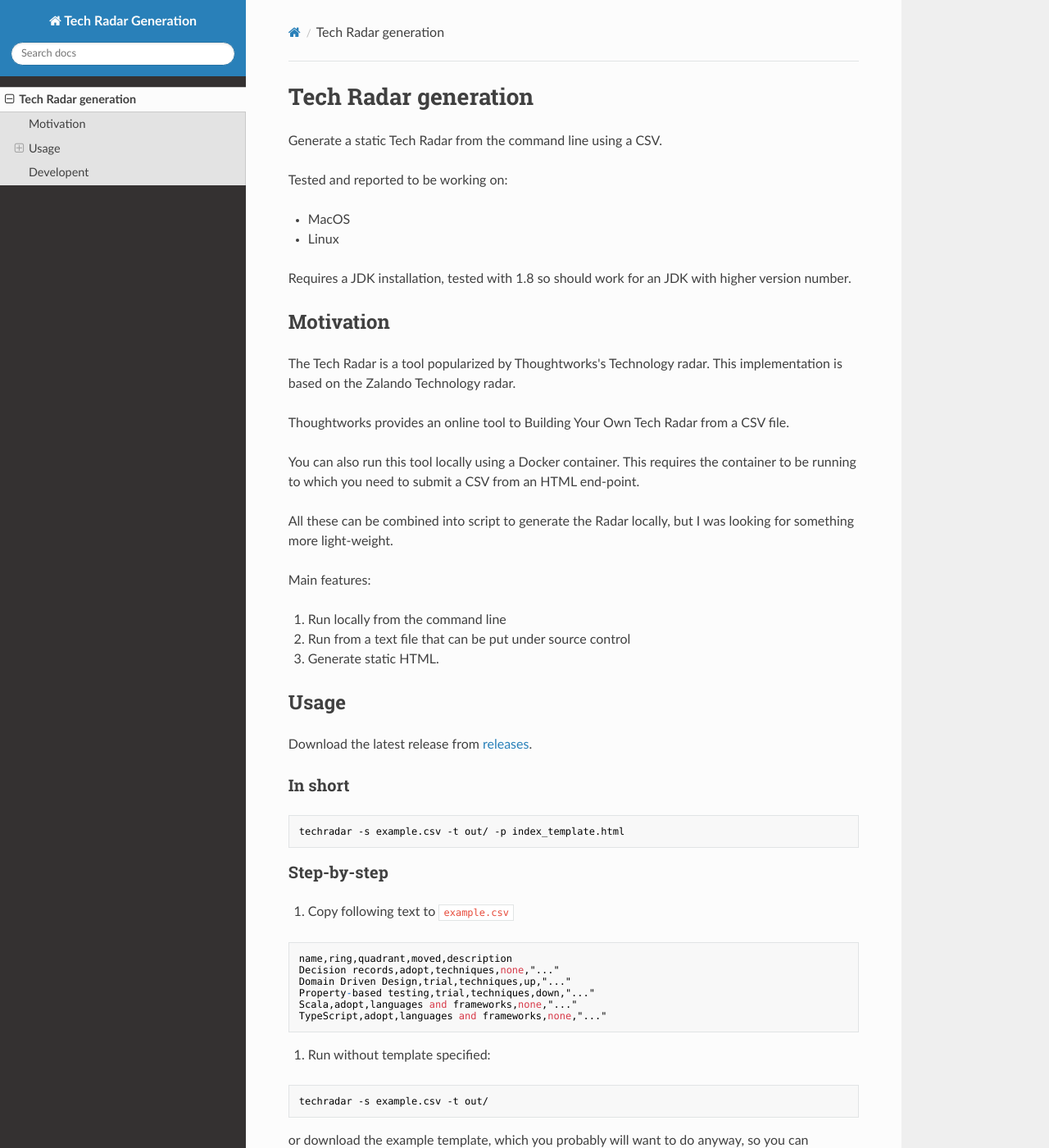
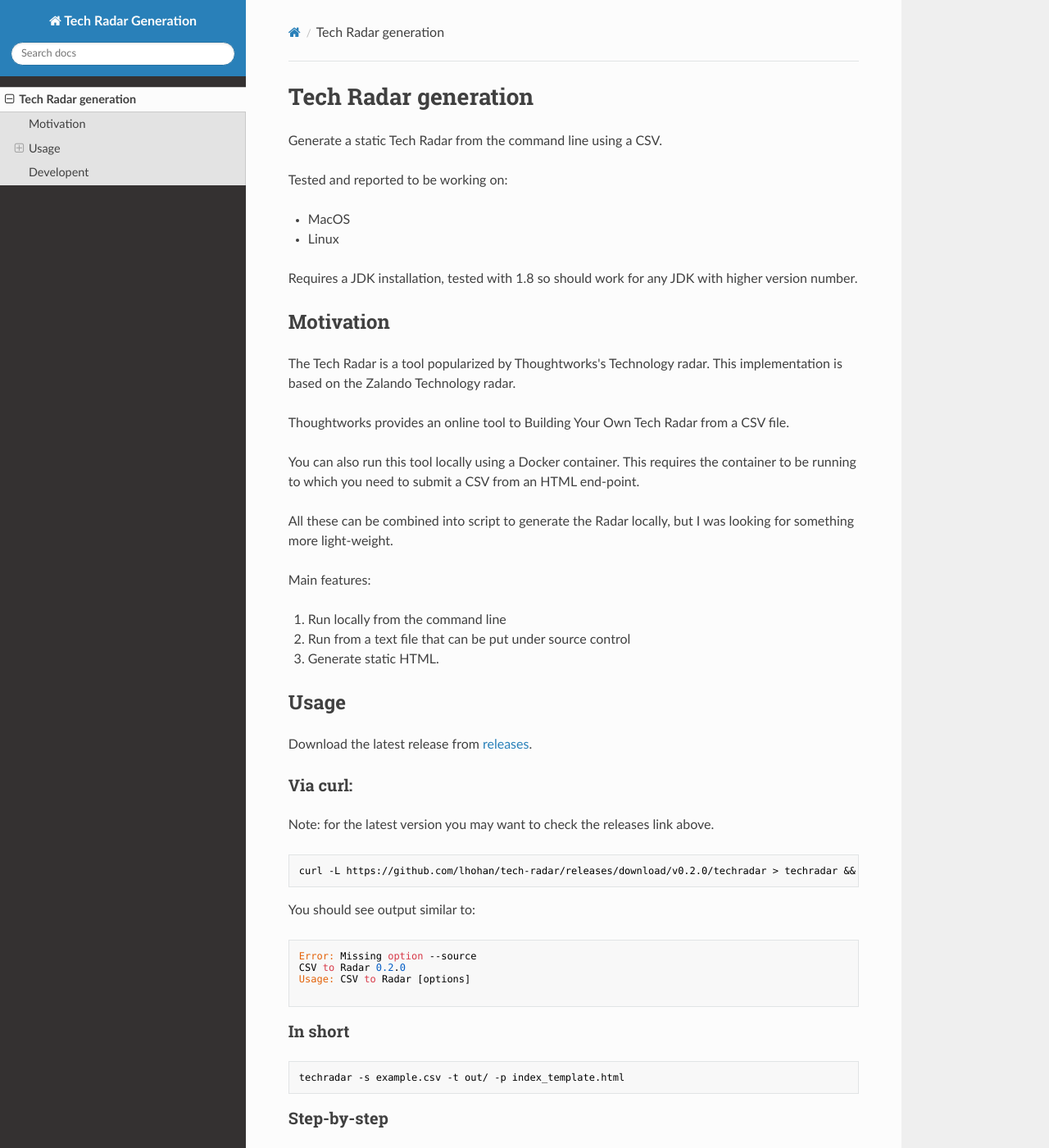
Before and after one commit to lhohan/tech-radar, an MkDocs documentation site: the page built from docs/index.md, in a window 1280 px wide and 1400 px high. Shown: the whole window at 82% size. Built offline with MkDocs 1.6.1, drawn with Linux system fonts in a browser that asks for light colours; nearby versions of some CDN libraries.

Commit message:
docs: update with download instruction for curl

````diff
--- a/docs/index.md
+++ b/docs/index.md
@@ -7,7 +7,7 @@
 - MacOS
 - Linux
 
-Requires a JDK installation, tested with 1.8 so should work for an JDK with higher version number.
+Requires a JDK installation, tested with 1.8 so should work for any JDK with higher version number.
 
 ## Motivation
 
@@ -28,6 +28,23 @@
 ## Usage
 
 Download the latest release from [releases](https://github.com/lhohan/tech-radar/releases).
+
+### Via curl:
+
+Note: for the latest version you may want to check the releases link above.
+
+```bash
+curl -L https://github.com/lhohan/tech-radar/releases/download/v0.2.0/techradar > techradar && chmod +x techradar  && ./techradar
+```
+
+You should see output similar to:
+
+```
+Error: Missing option --source
+CSV to Radar 0.2.0
+Usage: CSV to Radar [options]
+
+```
 
 ### In short
 
````
